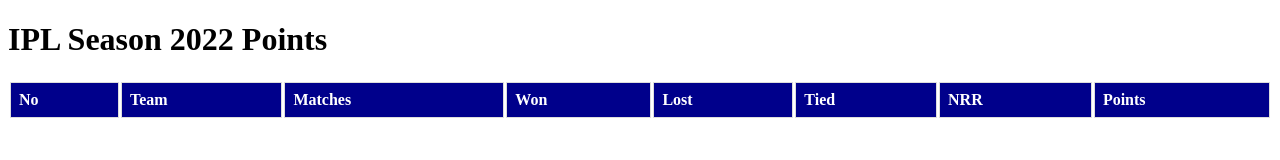
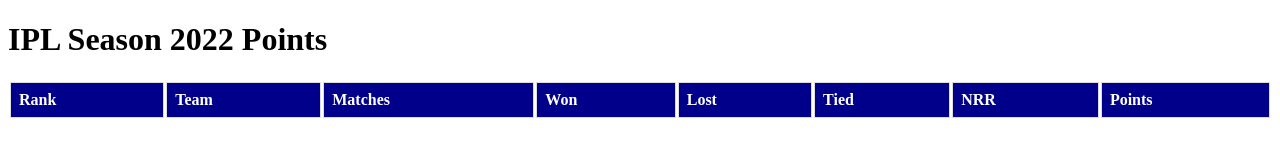
Before and after one commit to Deepak-gupta21/Javascript-Q1, a plain HTML site: page index.html in a window 1280 px wide. Drawn offline with Linux system fonts and the light colour scheme; no server answers.

Commit message:
Update index.html

```diff
--- a/index.html
+++ b/index.html
@@ -12,7 +12,7 @@
     <table>
       <thead>
         <tr>
-          <th>No</th>
+          <th>Rank</th>
           <th>Team</th>
           <th>Matches</th>
           <th>Won</th>
```
